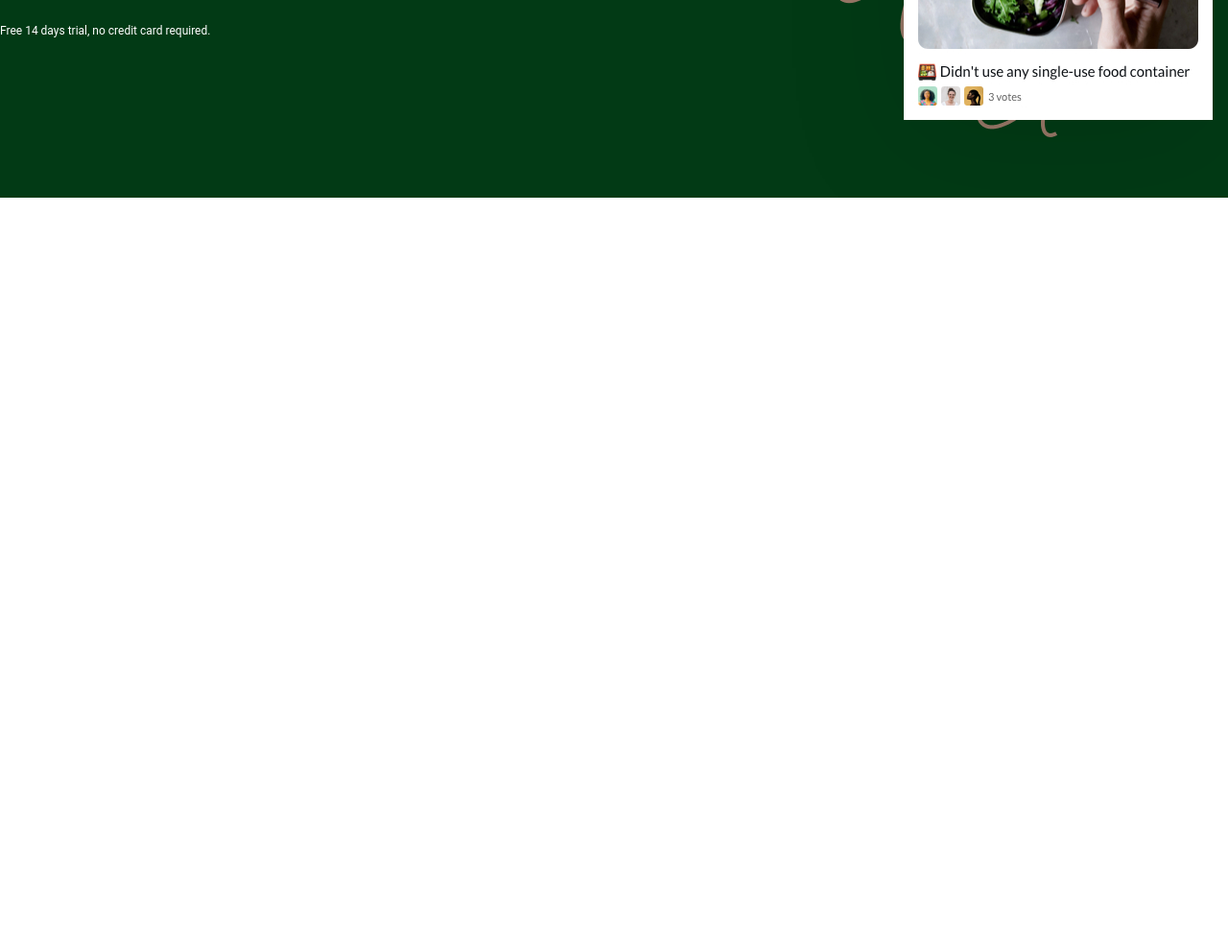
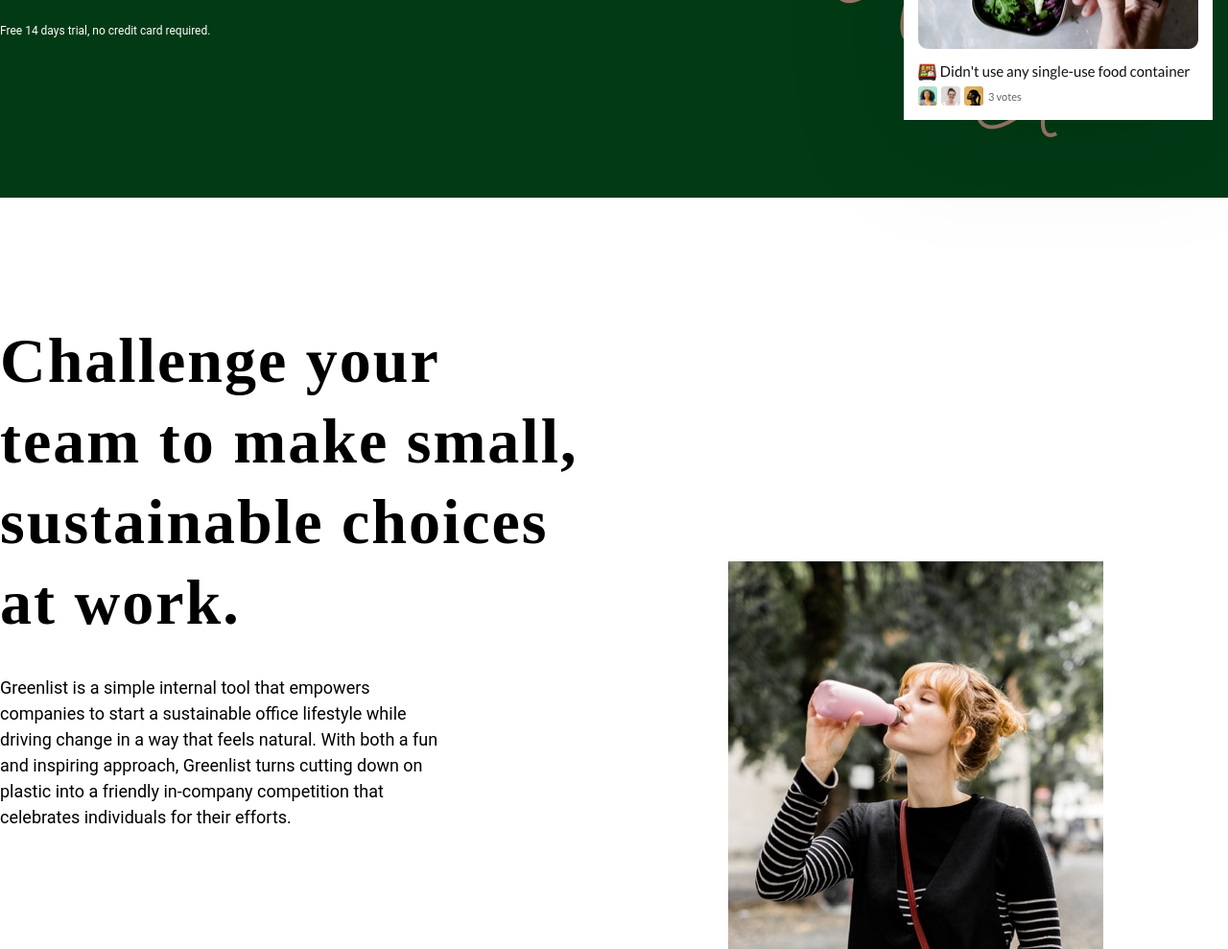
Before and after one commit to Scalete/greenlist, a plain HTML site: page src/index.html in a window 1280 px wide. Shown: the part 666-1655 px from the top of the page at 96% size. Before the commit the page ends 872 px from the top, so only its background shows below. Drawn offline with Linux system fonts and the light colour scheme.

Commit message:
add second page on site

```diff
--- a/src/css/style.css
+++ b/src/css/style.css
@@ -41,7 +41,8 @@
     background: #023A15;
 }
 
-.main .center {
+.main .center,
+.describe .center {
     display: flex;
 }
 
@@ -145,3 +146,45 @@
     top: 320px;
     z-index: 1;
 }
+
+.describe {
+    margin-top: 128px;
+    height: 965px;
+}
+
+.describe .describe_text .title {
+    font-family: GT Super Display;
+    width: 613px;
+    font-style: normal;
+    font-weight: 900;
+    font-size: 66px;
+    line-height: 84px;
+    letter-spacing: 2px;
+    color: #000000;
+    margin-bottom: 33px;
+}
+
+.describe .describe_text .subtitle {
+    width: 460px;
+    font-family: Roboto;
+    font-style: normal;
+    font-weight: normal;
+    font-size: 18px;
+    line-height: 27px;
+    color: #000000;
+    margin-bottom: 127px;
+}
+
+.describe .center {
+    align-items: center;
+}
+
+.describe .woman {
+    margin-left: 146px;
+}
+
+.slack {
+    height: 969px;
+    background: #FFE6E2;
+    border-radius: 0px;
+}
--- a/src/index.html
+++ b/src/index.html
@@ -49,6 +49,26 @@
             </div>
         </div>
     </section>
+
+    <section class="describe">
+        <div class="container">
+            <div class="center">
+                <div class="describe_text">
+                    <div class="title">Challenge your team to make small, sustainable choices at work.</div>
+                    <div class="subtitle">Greenlist is a simple internal tool that empowers companies to start a sustainable office lifestyle while driving change in a way that feels natural. With both a fun and inspiring approach, Greenlist turns cutting down on plastic into a friendly in-company competition that celebrates individuals for their efforts.</div>
+                    <img src="img/bg/second_bg/man.jpg" alt="man">
+                </div>
+                <img src="img/bg/second_bg/woman.jpg" alt="woman" class="woman">
+            </div>
+        </div>
+    </section>
+
+    <section class="slack">
+        <div class="container">
+
+        </div>
+    </section>
+
 </body>
 
 </html>
```
